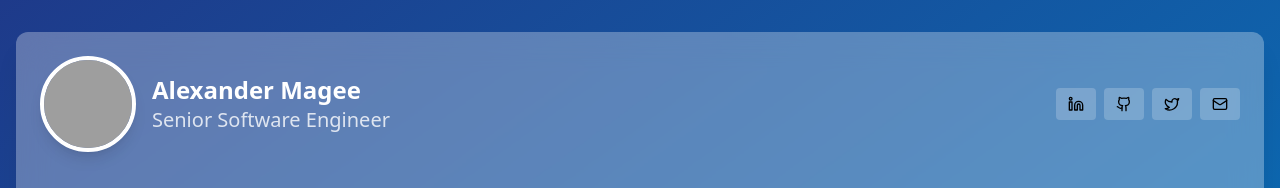
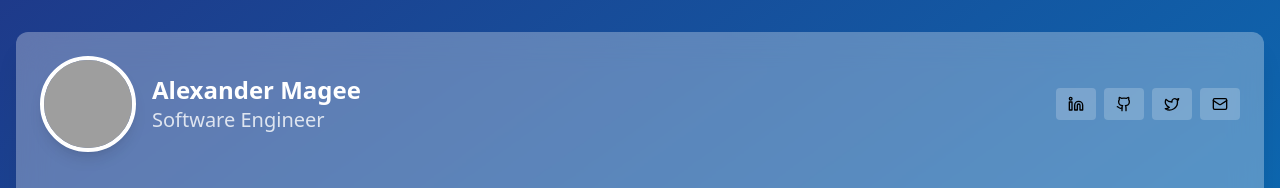
Before and after one commit to xmagee/portfolio, a React (Create React App) app: page / in a window 1280 px wide. Shown: the top 188 px of the page. Built offline with nearby package versions, Linux system fonts and the light colour scheme; grey boxes are pictures that could not be loaded.

Commit message:
update bio

```diff
--- a/src/App.js
+++ b/src/App.js
@@ -29,7 +29,7 @@ export default function GlassPortfolio() {
                 />
                 <div className="ml-4">
                   <h1 className="text-2xl font-bold text-white">Alexander Magee</h1>
-                  <p className="text-xl text-white/80">Senior Software Engineer</p>
+                  <p className="text-xl text-white/80">Software Engineer</p>
                 </div>
               </div>
               <div className="flex space-x-2">
```
